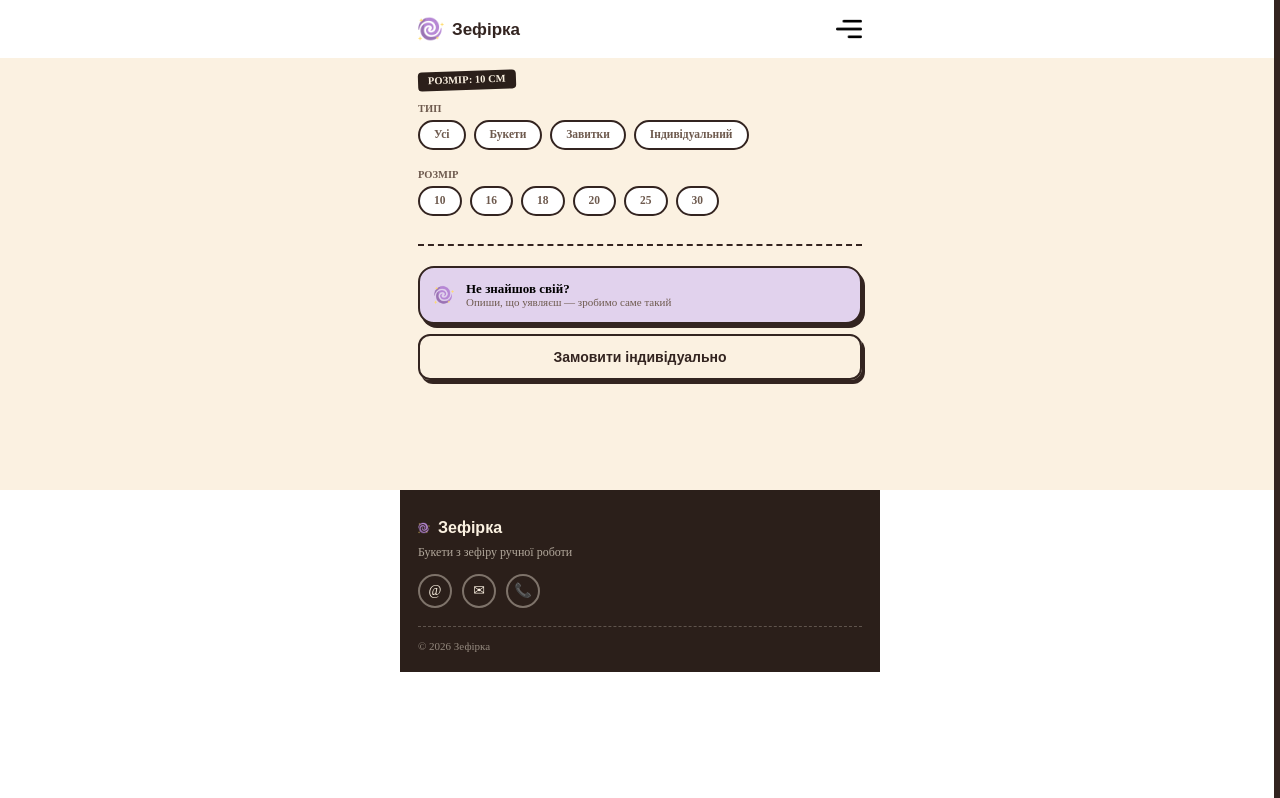
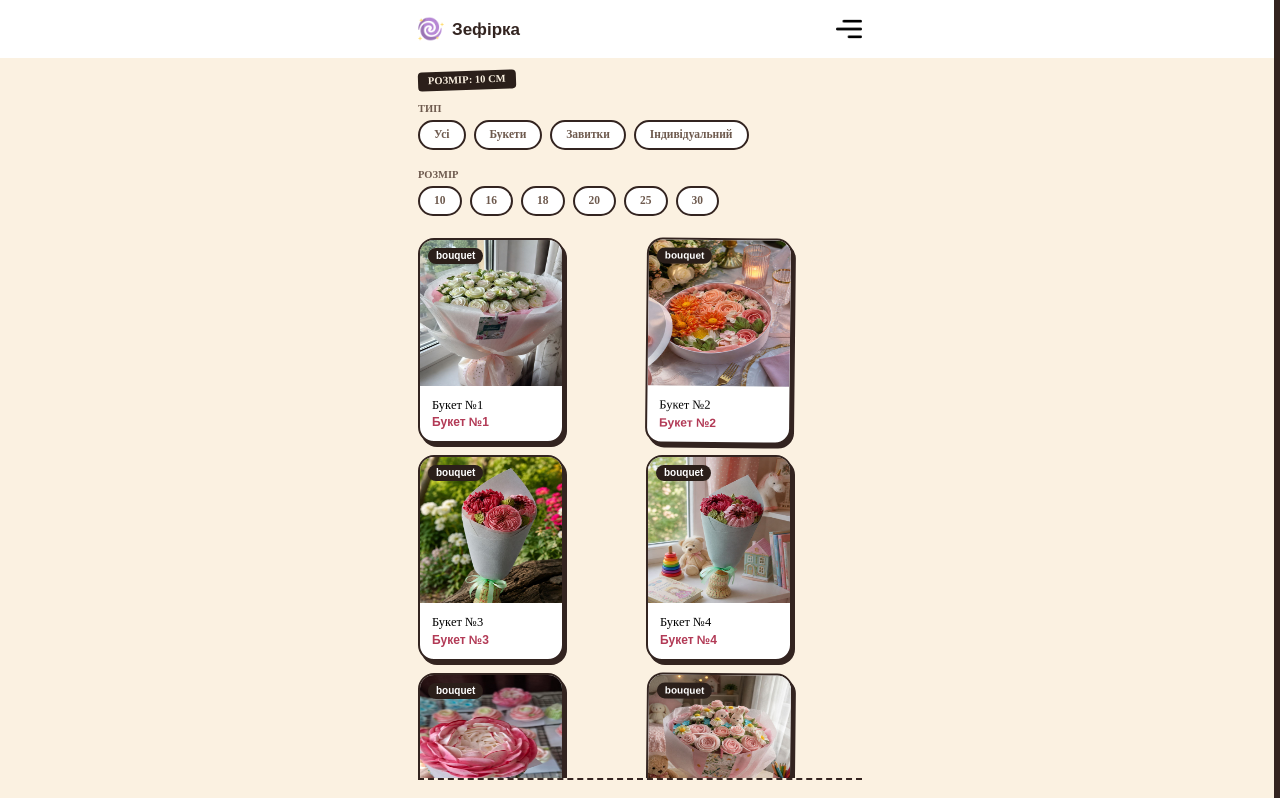
Before and after one commit to RVasyliuk-2003/Custom-Marshmallows, a React (Vite) app: page /Gallery in a window 1280 px wide. Shown: the top 798 px of the page. Built offline with nearby package versions, Linux system fonts and the light colour scheme.

Commit message:
feat: render bouquet cards in Gallery from bouquetDesigns

```diff
--- a/src/components/Main/Gallery/Gallery.jsx
+++ b/src/components/Main/Gallery/Gallery.jsx
@@ -1,5 +1,8 @@
 import style from "./gallery.module.css";
 import logo from "./../../../assets/logo.png";
+
+import sizeContainer from "./../../data/sizeContainer";
+import bouquetDesigns from "./../../data/bouquetDesigns";
 
 const Gallery = () => {
   return (
@@ -31,7 +34,23 @@ const Gallery = () => {
             <p className={`${style.categoryClick} ${style.sizeClick}`}>30</p>
           </div>
 
-          <div className={style.mainGalleryBoxCard}></div>
+          <div className={style.flexContanerCard}>
+            {bouquetDesigns.map((ell) => {
+              return (
+                <div key={ell.id} className={style.mainGalleryBoxCard}>
+                  <div className={style.positionImg}>
+                    <img src={ell.photo} alt={ell.name} />
+                    <span>{ell.type}</span>
+                  </div>
+
+                  <div className={style.photoText}>
+                    <h4>{ell.name}</h4>
+                    <span>{ell.name}</span>
+                  </div>
+                </div>
+              );
+            })}
+          </div>
 
           <div className={style.customLine}></div>
 
--- a/src/components/Main/Gallery/gallery.module.css
+++ b/src/components/Main/Gallery/gallery.module.css
@@ -71,3 +71,66 @@
     color: var(--ink-soft);
   }
 }
+
+/* Card */
+
+.flexContanerCard {
+  margin-top: 16px;
+  display: grid;
+  grid-template-columns: 1fr 1fr;
+  gap: 12px;
+}
+
+.mainGalleryBoxCard {
+  max-width: 146px;
+  width: 100%;
+
+  background: #fff;
+  border: 2px solid var(--ink);
+  border-radius: 16px;
+  overflow: hidden;
+  box-shadow: 3px 4px 0 var(--ink);
+}
+
+.positionImg {
+  width: 100%;
+  position: relative;
+
+  > img {
+    width: 100%;
+    height: 146px;
+  }
+
+  > span {
+    position: absolute;
+    top: 8px;
+    left: 8px;
+    background-color: var(--dark);
+    color: #fff;
+    font-family: var(--ff-display);
+    font-weight: 700;
+    font-size: 10px;
+    padding: 3px 8px;
+    border-radius: 100px;
+  }
+}
+
+.mainGalleryBoxCard:nth-child(4n + 2) {
+  transform: rotate(0.6deg);
+}
+
+.photoText {
+  padding: 10px 12px 12px;
+
+  > h4 {
+    font-size: 12.5px;
+    margin-bottom: 2px;
+  }
+
+  > span {
+    font-family: var(--ff-display);
+    font-weight: 700;
+    font-size: 12px;
+    color: var(--raspberry-deep);
+  }
+}
```
